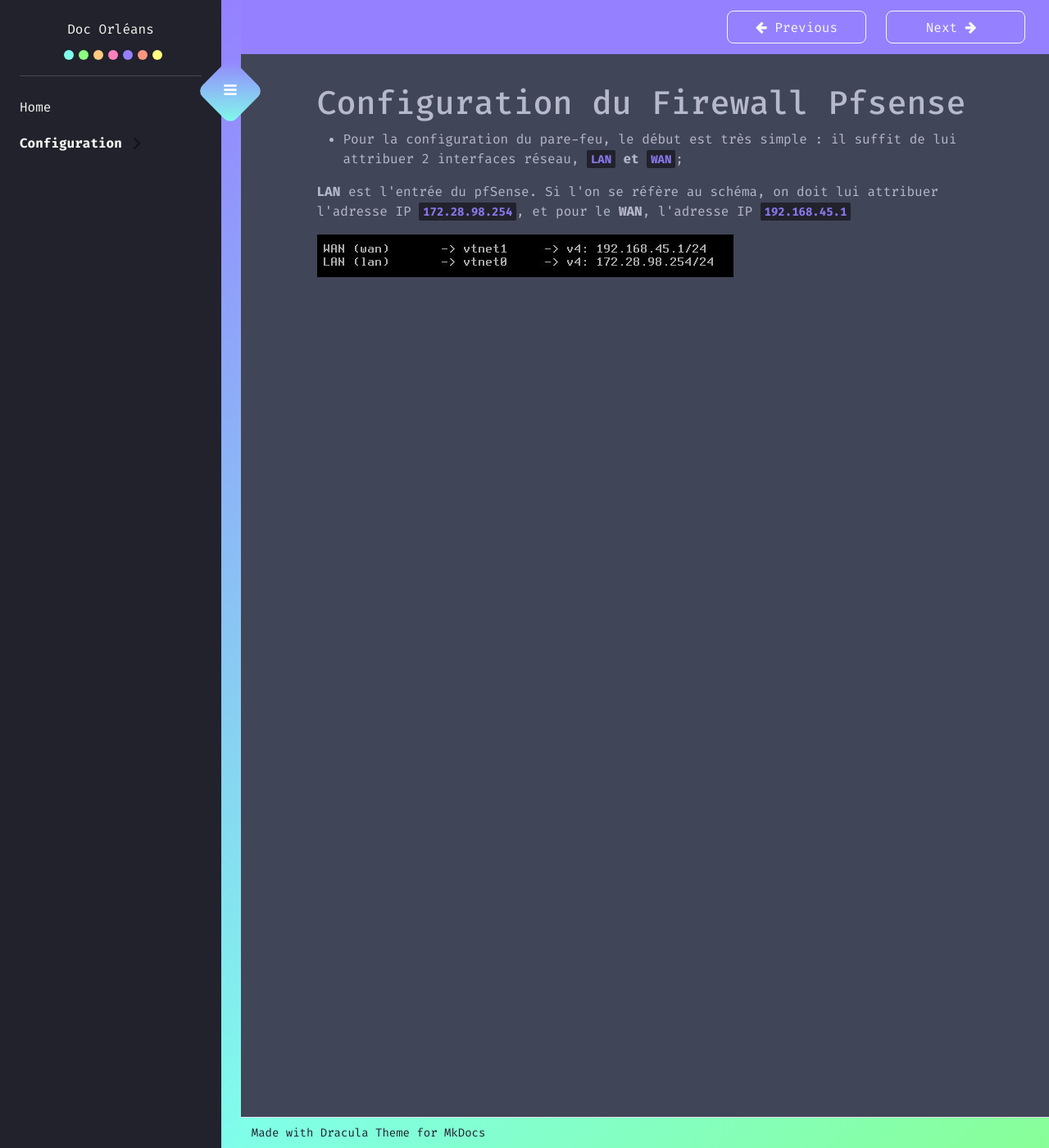
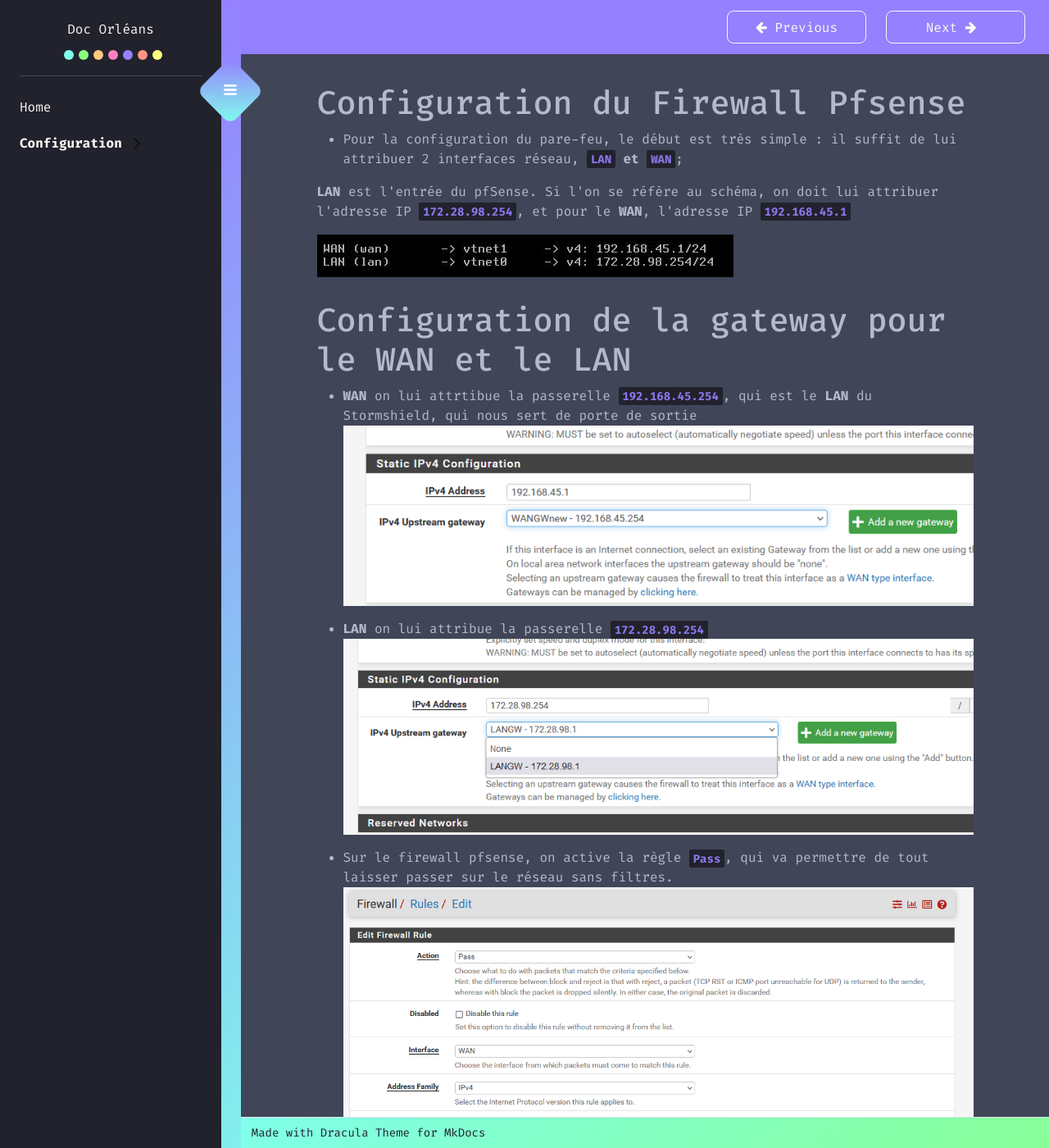
Before and after one commit to eRaETatsuya/OrleansSIO.github.io, an MkDocs documentation site: the page built from docs/pfsense.md, in a window 1280 px wide and 1400 px high. Shown: the whole window at 82% size. Built offline with MkDocs 1.6.1 and Material for MkDocs 9.7.7, drawn with Linux system fonts in a browser that asks for light colours.

Commit message:
Update pfsense.md

```diff
--- a/docs/pfsense.md
+++ b/docs/pfsense.md
@@ -5,3 +5,15 @@
 **LAN** est l'entrée du pfSense. Si l'on se réfère au schéma, on doit lui attribuer l'adresse IP  **`172.28.98.254`**, et pour le **WAN**, l'adresse IP  **`192.168.45.1`**
 
 ![pfsense](pfsense.jpg)
+</br>
+
+# Configuration de la gateway pour le WAN et le LAN
+
+- **WAN** on lui attrtibue la passerelle **`192.168.45.254`**, qui est le **LAN** du Stormshield, qui nous sert de porte de sortie
+![wan](gateway_wan_pfsense.png)
+
+- **LAN** on lui attribue la passerelle **`172.28.98.254`**
+![lan](gateway_lan_pfsense.png)
+
+- Sur le firewall pfsense, on active la règle **`Pass`**, qui va permettre de tout laisser passer sur le réseau sans filtres.
+![regle](regle_wan_pfsense.png)
```
